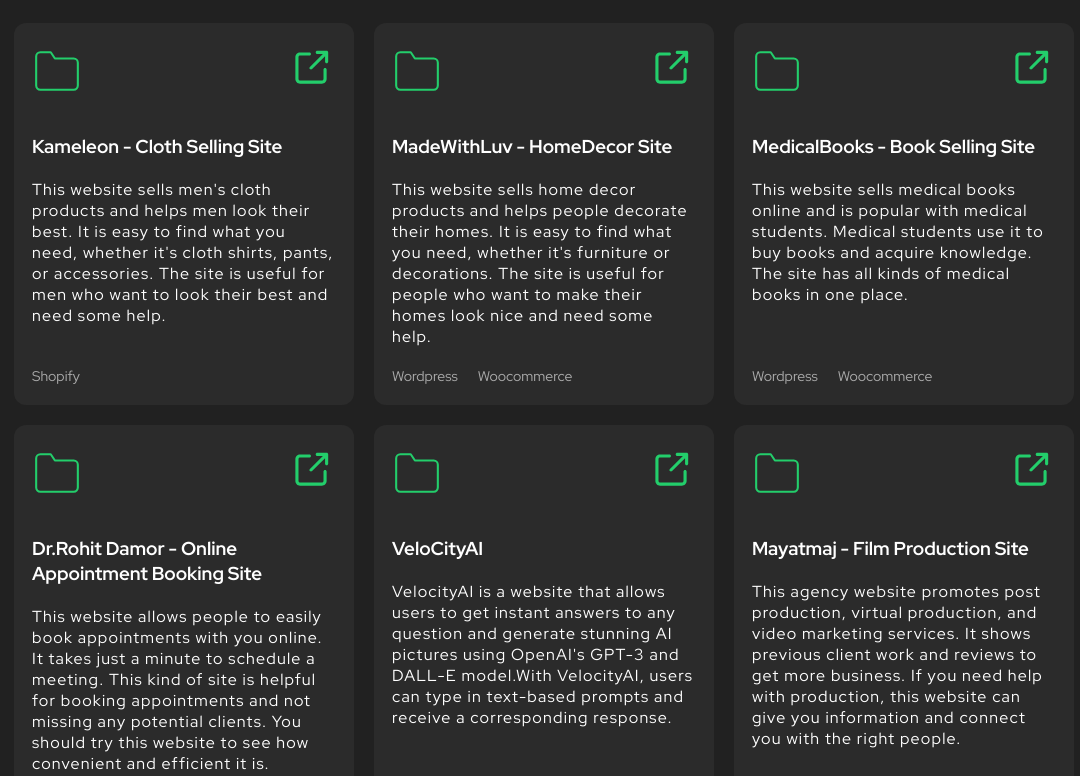
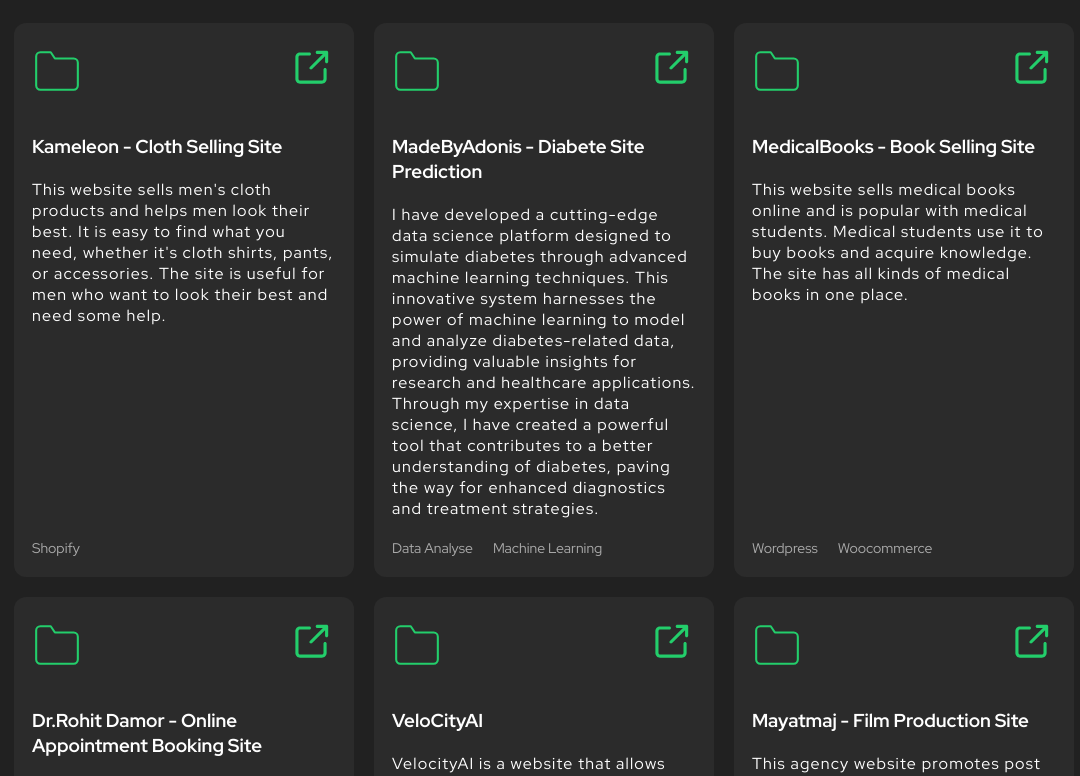
Before and after one commit to Adonislab/adonisnobime, a React (Create React App) app: page / in a window 1280 px wide. Shown: the part 1560-2336 px from the top of the page, without its empty margins (96-1176 px from the left). Built offline with nearby package versions, Linux system fonts and the light colour scheme.

Commit message:
Ajout du premier projet

```diff
--- a/src/components/Project/Project.tsx
+++ b/src/components/Project/Project.tsx
@@ -42,21 +42,27 @@
             <header>
               <svg width="50" xmlns="http://www.w3.org/2000/svg" role="img" viewBox="0 0 24 24" fill="none" stroke="#23ce6b " stroke-width="1" stroke-linecap="round" stroke-linejoin="round" ><title>Folder</title><path d="M22 19a2 2 0 0 1-2 2H4a2 2 0 0 1-2-2V5a2 2 0 0 1 2-2h5l2 3h9a2 2 0 0 1 2 2z"></path></svg>
               <div className="project-links">
-                <a href="https://madewithluv.in/" target="_blank" rel="noreferrer">
+                <a href="https://predictiondiabete-adonis-nobime.streamlit.app/" target="_blank" rel="noreferrer">
                   <img src={externalLink} alt="Visit site" />
                 </a>
               </div>
             </header>
             <div className="body">
-              <h3>MadeWithLuv - HomeDecor Site</h3>
+              <h3>MadeByAdonis - Diabete Site Prediction</h3>
               <p>
-              This website sells home decor products and helps people decorate their homes. It is easy to find what you need, whether it's furniture or decorations. The site is useful for people who want to make their homes look nice and need some help.
+              I have developed a cutting-edge data science platform designed to simulate diabetes
+              through advanced machine learning techniques. This innovative system harnesses the
+              power of machine learning to model and analyze diabetes-related data, providing
+              valuable insights for research and healthcare applications. Through my expertise in
+              data science, I have created a powerful tool that contributes to a better
+              understanding of diabetes, paving the way for enhanced diagnostics and treatment
+              strategies.
               </p>
             </div>
             <footer>
               <ul className="tech-list">
-                <li>Wordpress</li>
-                <li>Woocommerce</li>
+                <li>Data Analyse</li>
+                <li>Machine Learning</li>
               </ul>
             </footer>
           </div>
```
Also changed, not shown: src/assets/VinayakSingh.jpg (added), src/assets/VinayakSingh.png.
